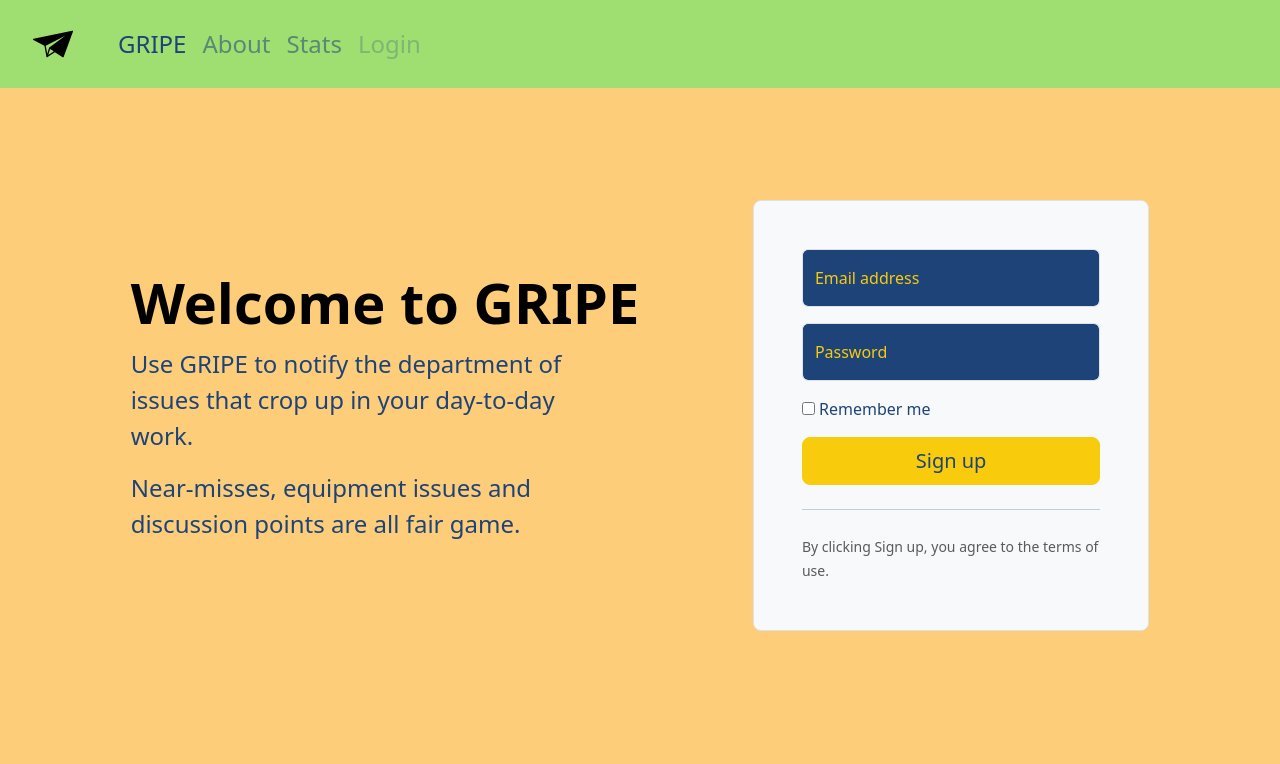
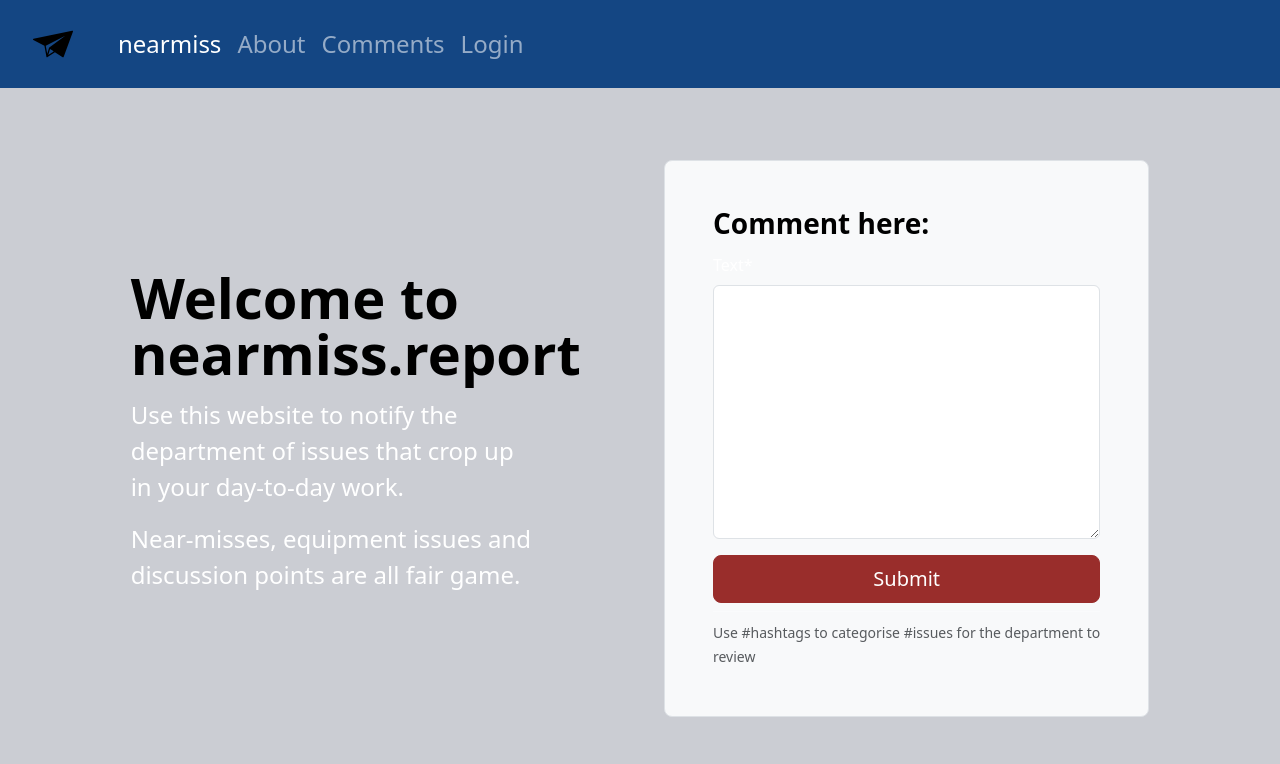
Before and after one commit to uppertoe/near_miss, a Django app: page / in a window 1280 px wide. Shown: the top 764 px of the page. Run offline with Django 4.2, Linux system fonts and the light colour scheme; style sheets or scripts are compiled from the project's sources; parts of the project's set-up code (start-up, migrations or seed data) failed here and were passed over; some libraries are stand-ins or nearby versions.

Commit message:
initial urls and templates

```diff
--- a/core/urls.py
+++ b/core/urls.py
@@ -28,7 +28,7 @@ urlpatterns = [
     path('tinymce/', include('tinymce.urls')),
     # Local apps
     path('', include('pages.urls')),
-    #path('', include('reviews.urls')),
+    path('', include('issues.urls')),
 ] + static(
     settings.MEDIA_URL, document_root=settings.MEDIA_ROOT
 )
--- a/issues/models.py
+++ b/issues/models.py
@@ -1,7 +1,11 @@
 from collections import defaultdict
 from django.db import models
 from django.conf import settings
+from django.utils.text import slugify
+from django.utils.html import escape, format_html
+from django.urls import reverse
 from core.models import TimeStampedModel
+from core.utils import unique_slugify
 
 
 class Issue(models.Model):
@@ -11,8 +15,17 @@ class Issue(models.Model):
         blank=False,
         null=False,
         )
+    slug = models.SlugField(max_length=255, null=False, blank=True, unique=True)
     active = models.BooleanField(default=True)
-    comments = models.ManyToManyField('Comment', through='Tag')
+    comments = models.ManyToManyField('Comment', through='Tag', related_name='issues')
+
+    def save(self, *args, **kwargs):
+        if not self.slug:
+            self.slug = unique_slugify(self, slugify(self.text))
+        return super().save(*args, **kwargs)
+
+    def get_absolute_url(self):
+        return reverse('issue-detail', kwargs={'slug': self.slug})
 
     def __str__(self):
         return self.text
@@ -34,6 +47,7 @@ class Comment(TimeStampedModel):
         blank=True,
         null=True,
     )
+    slug = models.SlugField(max_length=255, null=False, blank=True, unique=True)
 
     def hashtag_list(self):
         '''
@@ -46,7 +60,7 @@ class Comment(TimeStampedModel):
                 hashtag_list.append(word[1:255])
         return list(set(hashtag_list))
 
-    def create_issues(self, hashtag_list):
+    def create_issue_dict(self, hashtag_list, hash_char=False):
         '''
         Creates an Issue for each unique hashtag if not present
         Returns a dict {'hashtag': Issue}
@@ -57,7 +71,7 @@ class Comment(TimeStampedModel):
                 issue = Issue(text=hashtag)
                 issue.save()
                 issue_dict[hashtag] = issue
-        return issue_dict
+        return {'#'+key: value for key, value in issue_dict.items()} if hash_char else issue_dict
 
     def get_self_tag_dict(self):
         '''
@@ -77,7 +91,7 @@ class Comment(TimeStampedModel):
 
         hashtag_list = self.hashtag_list()
         tag_dict = self.get_self_tag_dict()
-        issue_dict = self.create_issues(hashtag_list)
+        issue_dict = self.create_issue_dict(hashtag_list)
         new_tags = []
 
         # Remove redundant tags
@@ -96,12 +110,32 @@ class Comment(TimeStampedModel):
 
         return new_tags
 
-    def short_comment(self, length=20):
+    def get_text_links(self):
+        '''
+        Adds links to issues for each #word in self.text
+        '''
+        text = escape(self.text)
+        hashtag_dict = self.create_issue_dict(self.hashtag_list(), hash_char=True)
+        link = '<a href="{}" class="text-decoration-none">{}</a>'
+        output = []
+        for word in text.split():
+            issue = hashtag_dict.get(word)
+            if issue:
+                word = format_html(link, issue.get_absolute_url(), word)
+            output.append(word)
+        return ' '.join(output)
+
+    def short_comment_ellipsis(self, length=20):
         return self.text[:(length-3)] + '...' if len(self.text) > length else self.text
 
     def save(self, *args, **kwargs):
+        if not self.slug:
+            self.slug = unique_slugify(self, slugify(self.text[:20]))
         super().save(*args, **kwargs)
         self.create_tags()
 
+    def get_absolute_url(self):
+        return reverse("comment-detail", kwargs={"slug": self.slug})
+
     def __str__(self):
-        return self.short_comment(20)
+        return self.short_comment_ellipsis(20)
--- /dev/null
+++ b/issues/urls.py
@@ -0,0 +1,9 @@
+from django.urls import path
+from .views import IssueDetailView, CommentDetailView, CommentListView, CommentCreateView
+
+urlpatterns = [
+    path('issue/<slug:slug>', IssueDetailView.as_view(), name='issue-detail'),
+    path('comment/<slug:slug>', CommentDetailView.as_view(), name='comment-detail'),
+    path('comment/', CommentListView.as_view(), name='comment-list'),
+    path('', CommentCreateView.as_view(), name='comment-create')
+]
--- a/issues/views.py
+++ b/issues/views.py
@@ -1,3 +1,35 @@
 from django.shortcuts import render
+from django.urls import reverse_lazy
+from django.views.generic import DetailView, ListView, CreateView
+from .models import Issue, Comment
 
-# Create your views here.
+
+class IssueDetailView(DetailView):
+    model = Issue
+    context_object_name = 'issue'
+    template_name = 'issues/issue_detail.html'
+    queryset = Issue.objects.all().exclude(active=False)
+
+
+class CommentDetailView(DetailView):
+    model = Comment
+    context_object_name = 'comment'
+    template_name = 'issues/comment_detail.html'
+
+    def get_context_data(self, **kwargs):
+        context = super().get_context_data(**kwargs)
+        context['issues'] = self.object.issues.all()
+        return context
+
+
+class CommentListView(ListView):
+    model = Comment
+    context_object_name = 'comment_list'
+    template_name = 'issues/comment_list.html'
+
+
+class CommentCreateView(CreateView):
+    model = Comment
+    fields = ['text']
+    template_name = 'issues/comment_create_form.html'
+    success_url = reverse_lazy('comment-list')
--- a/pages/urls.py
+++ b/pages/urls.py
@@ -3,5 +3,5 @@ from django.urls import path, include
 from .views import Index
 
 urlpatterns = [
-    path('', Index.as_view(), name='index')
+    path('test/', Index.as_view(), name='index')
 ]
--- a/static/scss/custom.scss
+++ b/static/scss/custom.scss
@@ -1,15 +1,15 @@
 // Custom variables
-$white: #1d4378;
+$white: #ffffff;
 
 $theme-colors: (
-    "light": #fdcd7a,
-    "dark": #9fde70,
-    "primary": #f8cb0c,
-    "secondary": #e34838,
-    "info": #663121,
-    "success": #4aaf02,
-    "warning": #ffc351,
-    "danger": #f7015c,
+    "light": #cbcdd3,
+    "dark": #144683,
+    "primary": #992d2b,
+    "secondary": #f76951,
+    "info": #ffdb57,
+    "success": #69b900,
+    "warning": #ffc681,
+    "danger": #fc006a,
 );
 
 $btn-close-color: $white;
--- a/templates/base.html
+++ b/templates/base.html
@@ -29,10 +29,10 @@
             </div>
             <div class="offcanvas-body">
                 <div class="navbar-nav h4">
-                    <a class="nav-link active" aria-current="page" href="#">GRIPE</a>
+                    <a class="nav-link active" aria-current="page" href="{% url 'comment-create' %}">nearmiss</a>
                     <a class="nav-link" href="#">About</a>
-                    <a class="nav-link" href="#">Stats</a>
-                    <a class="nav-link disabled">Login</a>
+                    <a class="nav-link" href="{% url 'comment-list' %}">Comments</a>
+                    <a class="nav-link" href="{% url 'admin:index' %}">Login</a>
                 </div>
             </div>
         </div>
--- /dev/null
+++ b/templates/issues/comment_create_form.html
@@ -0,0 +1,23 @@
+{% extends 'base.html' %}
+{% load crispy_forms_tags %}
+{% block body %}
+<div class="container col-xl-10 col-xxl-8 px-4 pt-2">
+    <div class="row align-items-center g-lg-5 py-5">
+      <div class="col-lg-6 text-center text-lg-start">
+        <h1 class="display-4 fw-bold lh-1 text-body-emphasis mb-3">Welcome to nearmiss.report</h1>
+        <p class="col-lg-10 fs-4">Use this website to notify the department of issues that crop up in your day-to-day work.</p>
+        <p class="col-lg-10 fs-4">Near-misses, equipment issues and discussion points are all fair game.</p>
+      </div>
+      <div class="col-md-10 mx-auto col-lg-6">
+        <form class="p-4 p-md-5 border rounded-3 bg-body-tertiary" method="post">
+            <h3 class="fw-bold lh-1 text-body-emphasis mb-3">Comment here:</h3>
+            {% csrf_token %}
+            {{ form | crispy }}
+            <button class="w-100 btn btn-lg btn-primary" type="submit">Submit</button>
+            <hr class="my-2">
+            <small class="text-body-secondary">Use #hashtags to categorise #issues for the department to review</small>
+        </form>
+      </div>
+    </div>
+  </div>
+{% endblock body %}
--- /dev/null
+++ b/templates/issues/comment_detail.html
@@ -0,0 +1 @@
+{% extends 'base.html' %}
```
Also changed, not shown: templates/issues/comment_list.html (added, +18 -0 lines), templates/issues/issue_detail.html (added, +18 -0 lines), issues/migrations/0002_comment_slug_issue_slug_alter_issue_comments.py (added).
